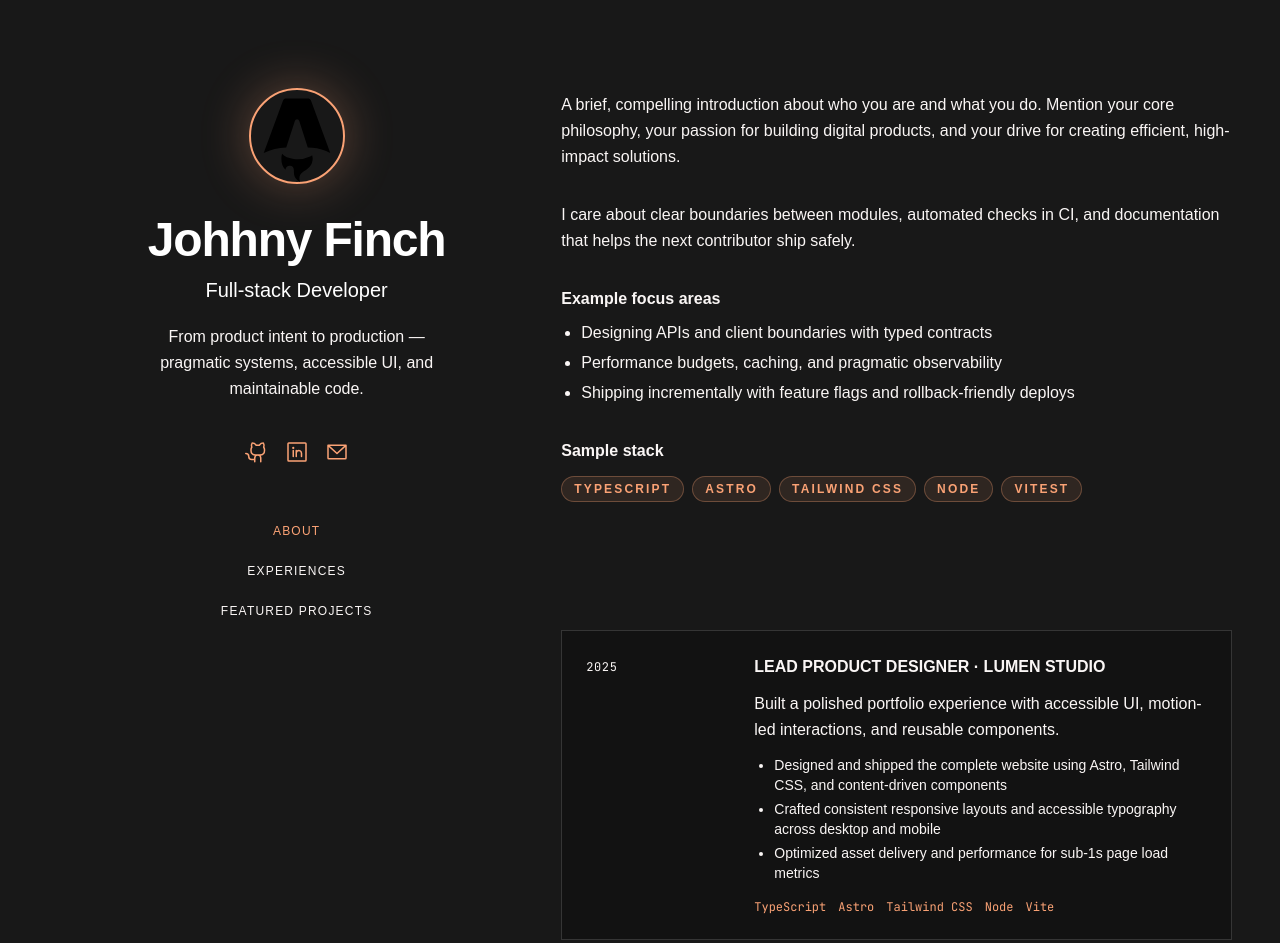
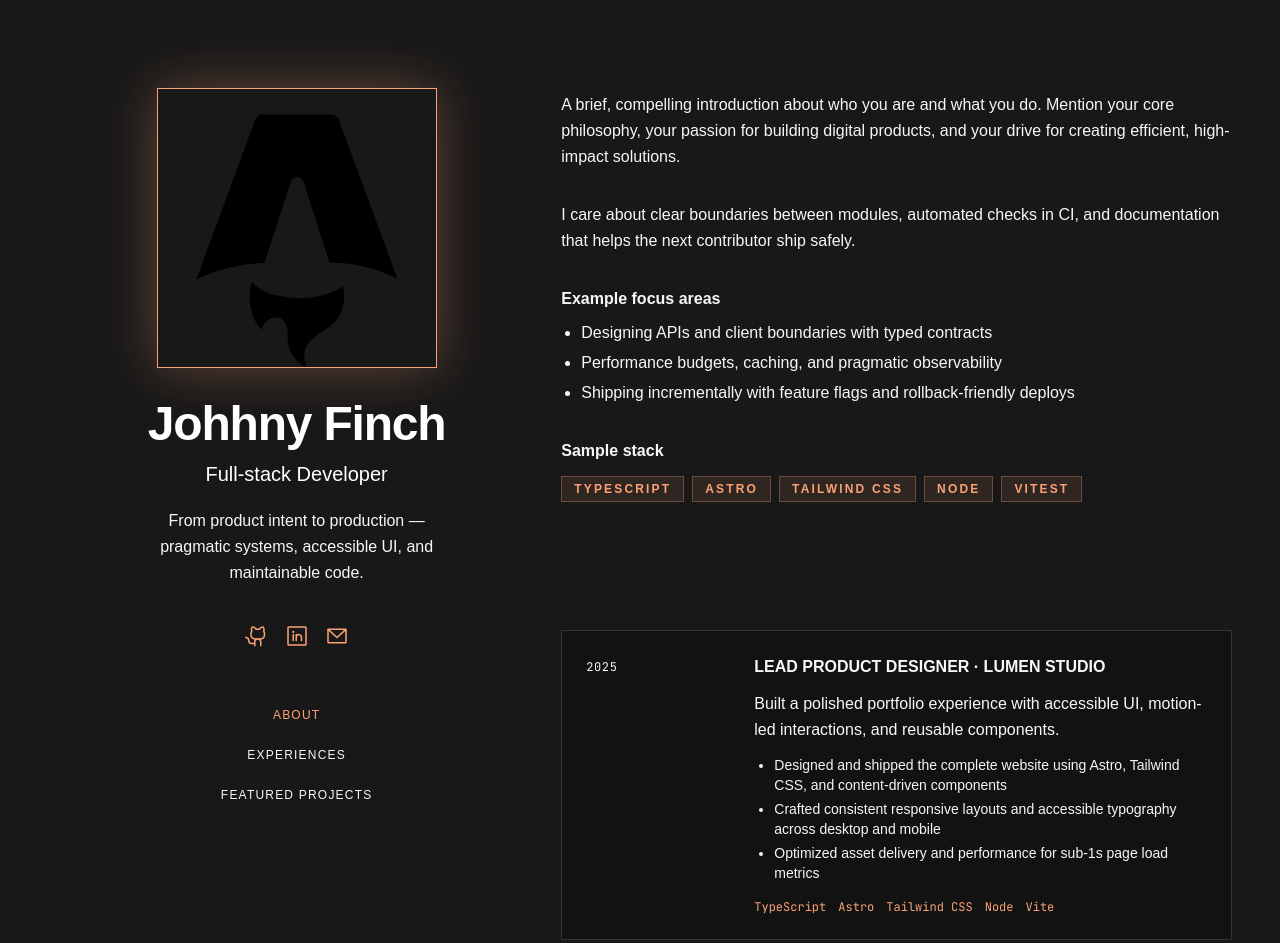
Before and after one commit to johnnyfinchdev/PortfolioWeb, an Astro site: page / in a window 1280 px wide. Shown: the top 943 px of the page. Built offline with nearby package versions, Linux system fonts and the light colour scheme; Astro itself is replaced by a stand-in of ours; a web font is replaced by a local one.

Commit message:
Se quita los rounded

```diff
--- a/src/components/About.astro
+++ b/src/components/About.astro
@@ -54,7 +54,7 @@ const paragraphs = site.about.paragraphs as readonly AboutParagraph[];
                 {p.techItems && (
                   <div class="mt-3 flex flex-wrap gap-2">
                     {p.techItems.map((tech) => (
-                      <span class="rounded-full border border-accent/30 bg-accent/10 px-3 py-1 text-xs font-semibold uppercase tracking-[0.18em] text-accent">
+                      <span class="border border-accent/30 bg-accent/10 px-3 py-1 text-xs font-semibold uppercase tracking-[0.18em] text-accent">
                         {tech}
                       </span>
                     ))}
--- a/src/components/SiteIntro.astro
+++ b/src/components/SiteIntro.astro
@@ -13,7 +13,7 @@ const isSidebar = variant === 'sidebar';
 {isSidebar ? (
   <>
     <div class="relative group mb-8 reveal-content flex justify-center" style="animation-delay: 100ms;">
-      <div class="balloon-float w-20 h-20 md:w-24 md:h-24 rounded-full border-2 border-accent overflow-hidden shadow-[0_0_50px_color-mix(in_srgb,var(--color-accent)_33%,transparent)]">
+      <div class="balloon-float w-20 h-20 md:w-70 md:h-70 border border-accent overflow-hidden shadow-[0_0_50px_color-mix(in_srgb,var(--color-accent)_33%,transparent)]">
         <img
           src={site.hero.avatarSrc}
           alt={site.hero.avatarAlt}
@@ -24,7 +24,7 @@ const isSidebar = variant === 'sidebar';
           height="96"
         />
       </div>
-      <div class="balloon-float absolute -z-10 top-0 left-0 h-full w-full rounded-full"></div>
+      <div class="balloon-float absolute -z-10 top-0 left-0 h-full w-full"></div>
     </div>
 
     <div class="flex flex-col items-center text-center">
@@ -43,7 +43,7 @@ const isSidebar = variant === 'sidebar';
 ) : (
   <div class="flex flex-col items-center text-center">
     <div class="relative mb-4">
-      <div class="h-20 w-20 rounded-full border-2 border-accent overflow-hidden shadow-[0_0_40px_color-mix(in_srgb,var(--color-accent)_28%,transparent)]">
+      <div class="h-40 w-40 border border-accent overflow-hidden shadow-[0_0_40px_color-mix(in_srgb,var(--color-accent)_28%,transparent)]">
         <img
           src={site.hero.avatarSrc}
           alt={site.hero.avatarAlt}
--- a/src/styles/global.css
+++ b/src/styles/global.css
@@ -86,7 +86,7 @@
   }
 
   .panel-card {
-    @apply rounded-none bg-(--color-background) p-6 transition duration-200 border border-(--border-color);
+    @apply bg-(--color-background) p-6 transition duration-200 border border-(--border-color);
   }
 }
 
```
